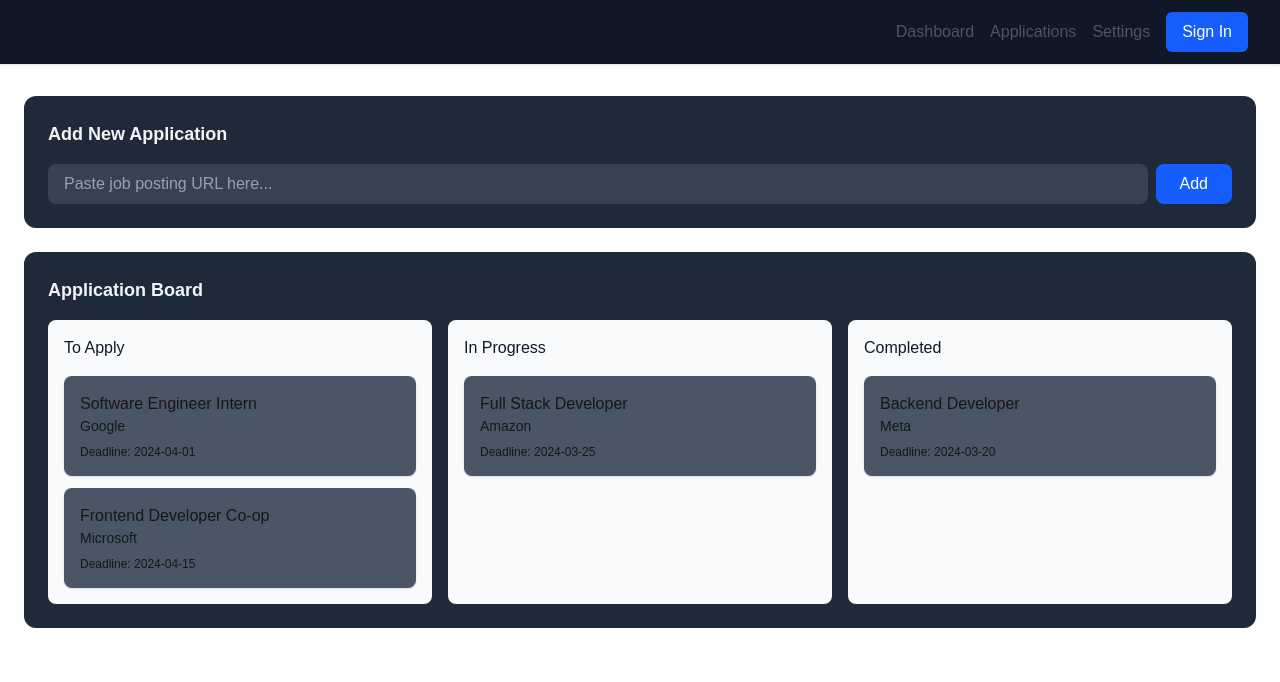
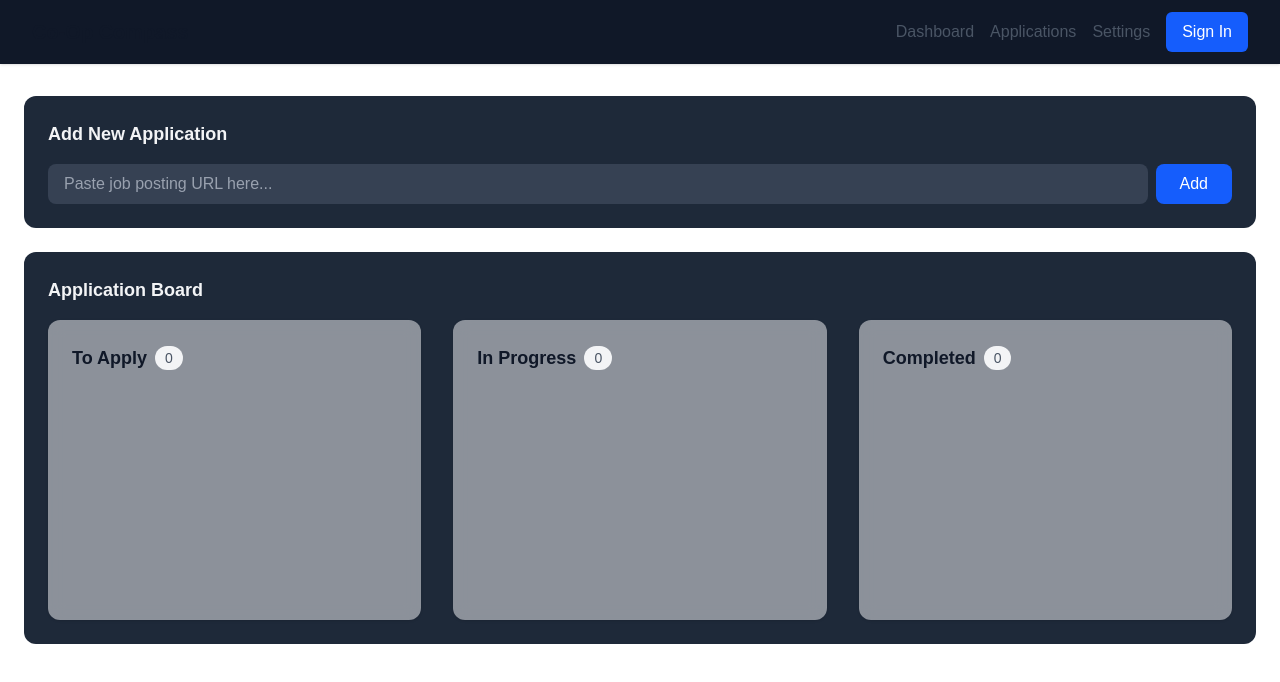
Before and after one commit to semwalAnnu/co-op-compass, a Next.js app: page / in a window 1280 px wide. Shown: the top 682 px of the page. Built offline with nearby package versions, Linux system fonts and the light colour scheme.

Commit message:
Data Scraping and Card Creation

```diff
--- a/app/api/extract/route.ts
+++ b/app/api/extract/route.ts
@@ -7,7 +7,6 @@ interface RequestBody {
 interface JobData {
   jobTitle: string;
   company: string;
-  deadline?: string;
 }
 
 export async function POST(request: Request) {
@@ -35,7 +34,6 @@ export async function POST(request: Request) {
       return NextResponse.json({
         jobTitle: jsonLd.title,
         company: jsonLd.hiringOrganization?.name,
-        deadline: jsonLd.validThrough,
       });
     }
 
@@ -43,7 +41,6 @@ export async function POST(request: Request) {
     return NextResponse.json({
       jobTitle: data.title || data.og?.title || 'Unknown Position',
       company: data.author || data.publisher || extractCompanyFromUrl(body.url),
-      deadline: data.meta?.applicationDeadline,
     });
 
   } catch (error) {
--- a/app/components/KanbanBoard.tsx
+++ b/app/components/KanbanBoard.tsx
@@ -1,14 +1,13 @@
 'use client';
 
 import { DragDropContext, Droppable, Draggable, DropResult, DroppableProvided, DraggableProvided } from '@hello-pangea/dnd';
-import { useState, useCallback, useEffect } from 'react';
-import { formatDate } from '../utils/dateFormatter';
+import { useState, useCallback, useEffect, Dispatch, SetStateAction } from 'react';
 
 interface Application {
   id: string;
   content: string;
   company: string;
-  deadline?: string;
+  url: string;
 }
 
 interface Column {
@@ -17,46 +16,48 @@ interface Column {
   applications: Application[];
 }
 
-export default function KanbanBoard() {
-  const [columns, setColumns] = useState<Column[]>([
-    {
-      id: 'to-apply',
-      title: 'To Apply',
-      applications: [
-        { id: '1', content: 'Software Engineer Intern', company: 'Google', deadline: '2024-04-01' },
-        { id: '2', content: 'Frontend Developer Co-op', company: 'Microsoft', deadline: '2024-04-15' },
-      ],
-    },
-    {
-      id: 'in-progress',
-      title: 'In Progress',
-      applications: [
-        { id: '3', content: 'Full Stack Developer', company: 'Amazon', deadline: '2024-03-25' },
-      ],
-    },
-    {
-      id: 'completed',
-      title: 'Completed',
-      applications: [
-        { id: '4', content: 'Backend Developer', company: 'Meta', deadline: '2024-03-20' },
-      ],
-    },
-  ]);
+interface KanbanBoardProps {
+  columns: Column[];
+  setColumns: Dispatch<SetStateAction<Column[]>>;
+  onAddApplication: (jobTitle: string, company: string, url: string) => void;
+}
 
+export default function KanbanBoard({ columns, setColumns, onAddApplication }: KanbanBoardProps) {
   const [isClient, setIsClient] = useState(false);
+  const [editingId, setEditingId] = useState<string | null>(null);
+  const [editValue, setEditValue] = useState('');
 
   useEffect(() => {
     setIsClient(true);
   }, []);
 
+  const handleEdit = (application: Application) => {
+    setEditingId(application.id);
+    setEditValue(application.content);
+  };
+
+  const handleSave = (columnId: string, applicationId: string) => {
+    setColumns(prevColumns => {
+      return prevColumns.map(col => {
+        if (col.id !== columnId) return col;
+        return {
+          ...col,
+          applications: col.applications.map(app => {
+            if (app.id !== applicationId) return app;
+            return { ...app, content: editValue };
+          })
+        };
+      });
+    });
+    setEditingId(null);
+  };
+
   const onDragEnd = useCallback((result: DropResult) => {
     if (!result.destination) return;
-
     const { source, destination } = result;
 
-    // If dropping in the same column
-    if (source.droppableId === destination.droppableId) {
-      setColumns(prevColumns => {
+    setColumns(prevColumns => {
+      if (source.droppableId === destination.droppableId) {
         const column = prevColumns.find(col => col.id === source.droppableId);
         if (!column) return prevColumns;
 
@@ -69,11 +70,7 @@ export default function KanbanBoard() {
             ? { ...col, applications: newApplications }
             : col
         );
-      });
-    }
-    // If dropping in a different column
-    else {
-      setColumns(prevColumns => {
+      } else {
         const sourceColumn = prevColumns.find(col => col.id === source.droppableId);
         const destColumn = prevColumns.find(col => col.id === destination.droppableId);
 
@@ -86,30 +83,34 @@ export default function KanbanBoard() {
         destApplications.splice(destination.index, 0, removed);
 
         return prevColumns.map(col => {
-          if (col.id === source.droppableId) {
-            return { ...col, applications: sourceApplications };
-          }
-          if (col.id === destination.droppableId) {
-            return { ...col, applications: destApplications };
-          }
+          if (col.id === source.droppableId) return { ...col, applications: sourceApplications };
+          if (col.id === destination.droppableId) return { ...col, applications: destApplications };
           return col;
         });
-      });
-    }
+      }
+    });
   }, []);
 
   return (
     <DragDropContext onDragEnd={onDragEnd}>
-      <div className="grid grid-cols-1 md:grid-cols-3 gap-4">
+      <div className="grid grid-cols-1 md:grid-cols-3 gap-8">
         {columns.map((column) => (
-          <div key={column.id} className="bg-gray-50 rounded-lg p-4">
-            <h3 className="font-medium text-gray-900 mb-4">{column.title}</h3>
+          <div key={column.id} className="bg-gray-50/50 backdrop-blur-sm rounded-xl p-6 shadow-sm">
+            <div className="flex items-center justify-between mb-6">
+              <div className="flex items-center">
+                <h3 className="text-lg font-semibold text-gray-900">{column.title}</h3>
+                <span className="ml-2 px-2.5 py-0.5 bg-gray-100 text-gray-600 text-sm rounded-full">
+                  {column.applications.length}
+                </span>
+              </div>
+            </div>
+
             <Droppable droppableId={column.id}>
               {(provided: DroppableProvided) => (
                 <div
                   {...provided.droppableProps}
                   ref={provided.innerRef}
-                  className="space-y-3 min-h-[200px]"
+                  className="space-y-4 min-h-[200px]"
                 >
                   {column.applications.map((application, index) => (
                     <Draggable
@@ -122,19 +123,76 @@ export default function KanbanBoard() {
                           ref={provided.innerRef}
                           {...provided.draggableProps}
                           {...provided.dragHandleProps}
-                          className="bg-gray-600 p-4 rounded-lg shadow-sm hover:shadow-md transition-shadow duration-200"
+                          className="group bg-gray-700 rounded-xl p-4 shadow-md hover:shadow-lg transition-all duration-200 border border-gray-600"
                         >
-                          <h4 className="font-medium text-white-900">
-                            {application.content}
-                          </h4>
-                          <p className="text-sm text-white-600">
-                            {application.company}
-                          </p>
-                          {application.deadline && isClient && (
-                            <p className="text-xs text-white-500 mt-2">
-                              Deadline: {formatDate(application.deadline)}
-                            </p>
-                          )}
+                          <div className="flex items-start justify-between mb-2">
+                            {editingId === application.id ? (
+                              <div className="flex-1 flex items-center gap-2 bg-gray-800 p-2 rounded-lg">
+                                <input
+                                  type="text"
+                                  value={editValue}
+                                  onChange={(e) => setEditValue(e.target.value)}
+                                  className="flex-1 px-2 py-1 text-lg bg-gray-700 text-white border border-gray-600 rounded focus:outline-none focus:ring-2 focus:ring-blue-500"
+                                  autoFocus
+                                />
+                                <button
+                                  onClick={() => handleSave(column.id, application.id)}
+                                  className="text-sm px-3 py-1.5 bg-green-600 text-white rounded hover:bg-green-700"
+                                >
+                                  Save
+                                </button>
+                                <button
+                                  onClick={() => setEditingId(null)}
+                                  className="text-sm px-3 py-1.5 bg-gray-600 text-white rounded hover:bg-gray-700"
+                                >
+                                  Cancel
+                                </button>
+                              </div>
+                            ) : (
+                              <>
+                                <h4 className="font-semibold text-lg text-white">
+                                  {application.content}
+                                </h4>
+                                <button
+                                  onClick={() => handleEdit(application)}
+                                  className="opacity-0 group-hover:opacity-100 transition-opacity text-gray-300 hover:text-white"
+                                >
+                                  <svg className="w-4 h-4" fill="none" stroke="currentColor" viewBox="0 0 24 24">
+                                    <path strokeLinecap="round" strokeLinejoin="round" strokeWidth="2" d="M15.232 5.232l3.536 3.536m-2.036-5.036a2.5 2.5 0 113.536 3.536L6.5 21.036H3v-3.572L16.732 3.732z" />
+                                  </svg>
+                                </button>
+                              </>
+                            )}
+                          </div>
+
+                          <div className="space-y-3">
+                            <div className="flex items-center text-gray-300">
+                              <svg className="w-4 h-4 mr-1.5" fill="none" stroke="currentColor" viewBox="0 0 24 24">
+                                <path strokeLinecap="round" strokeLinejoin="round" strokeWidth="2" d="M19 21V5a2 2 0 00-2-2H7a2 2 0 00-2 2v16m14 0h2m-2 0h-5m-9 0H3m2 0h5M9 7h1m-1 4h1m4-4h1m-1 4h1m-5 10v-5a1 1 0 011-1h2a1 1 0 011 1v5m-4 0h4" />
+                              </svg>
+                              <span className="text-sm text-gray-300">{application.company}</span>
+                            </div>
+
+                            <div className="pt-2 border-t border-gray-600">
+                              <a
+                                href={application.url}
+                                target="_blank"
+                                rel="noopener noreferrer"
+                                onClick={e => e.stopPropagation()}
+                                className="inline-flex items-center text-sm text-blue-400 hover:text-blue-300"
+                              >
+                                <span className="truncate max-w-[180px] text-gray-300">
+                                  {new URL(application.url).hostname}
+                                </span>
+                                <span className="ml-2 flex items-center hover:underline">
+                                  View Posting
+                                  <svg className="w-3.5 h-3.5 ml-0.5" fill="none" stroke="currentColor" viewBox="0 0 24 24">
+                                    <path strokeLinecap="round" strokeLinejoin="round" strokeWidth="2" d="M10 6H6a2 2 0 00-2 2v10a2 2 0 002 2h10a2 2 0 002-2v-4M14 4h6m0 0v6m0-6L10 14" />
+                                  </svg>
+                                </span>
+                              </a>
+                            </div>
+                          </div>
                         </div>
                       )}
                     </Draggable>
--- a/app/page.tsx
+++ b/app/page.tsx
@@ -1,10 +1,61 @@
 'use client';
+
 import { useState } from 'react';
+
+interface Application {
+  id: string;
+  content: string;
+  company: string;
+  url: string;
+}
+
+interface Column {
+  id: string;
+  title: string;
+  applications: Application[];
+}
 import KanbanBoard from './components/KanbanBoard';
 import UrlInput from './components/UrlInput';
 
 export default function Home() {
   const [isSignedIn, setIsSignedIn] = useState(false);
+  const [columns, setColumns] = useState<Column[]>([
+    {
+      id: 'to-apply',
+      title: 'To Apply',
+      applications: []
+    },
+    {
+      id: 'in-progress',
+      title: 'In Progress',
+      applications: []
+    },
+    {
+      id: 'completed',
+      title: 'Completed',
+      applications: []
+    }
+  ]);
+
+  const handleAddApplication = (jobTitle: string, company: string, url: string) => {
+    setColumns(prevColumns => {
+      const toApplyColumn = prevColumns.find(col => col.id === 'to-apply');
+      if (!toApplyColumn) return prevColumns;
+
+      const newApplication = {
+        id: crypto.randomUUID(),
+        content: jobTitle,
+        company: company,
+        url: url
+      };
+
+      return prevColumns.map(col =>
+        col.id === 'to-apply'
+          ? { ...col, applications: [newApplication, ...col.applications] }
+          : col
+      );
+    });
+  };
 
   return (
     <div className="min-h-screen bg-white">
@@ -45,13 +96,13 @@ export default function Home() {
           {/* URL Input Section */}
           <section className="bg-gray-800 rounded-xl p-6">
             <h2 className="text-lg font-semibold text-gray-100 mb-4">Add New Application</h2>
-            <UrlInput />
+            <UrlInput onAddApplication={handleAddApplication} />
           </section>
 
           {/* Kanban Board */}
           <section className="bg-gray-800 rounded-xl p-6">
             <h2 className="text-lg font-semibold text-gray-100 mb-4">Application Board</h2>
-            <KanbanBoard />
+            <KanbanBoard columns={columns} setColumns={setColumns} onAddApplication={handleAddApplication} />
           </section>
         </div>
       </main>
--- a/app/utils/dateFormatter.ts
+++ /dev/null
@@ -1,13 +0,0 @@
-export const formatDate = (dateString: string) => {
-  try {
-    const date = new Date(dateString);
-    // Use fixed formatting to ensure consistency between server and client
-    const year = date.getUTCFullYear();
-    const month = String(date.getUTCMonth() + 1).padStart(2, '0');
-    const day = String(date.getUTCDate()).padStart(2, '0');
-    return `${year}-${month}-${day}`;
-  } catch (error) {
-    console.error('Error formatting date:', error);
-    return dateString;
-  }
-};
```
Also changed, not shown: app/components/UrlInput.tsx (+6 -2 lines).
